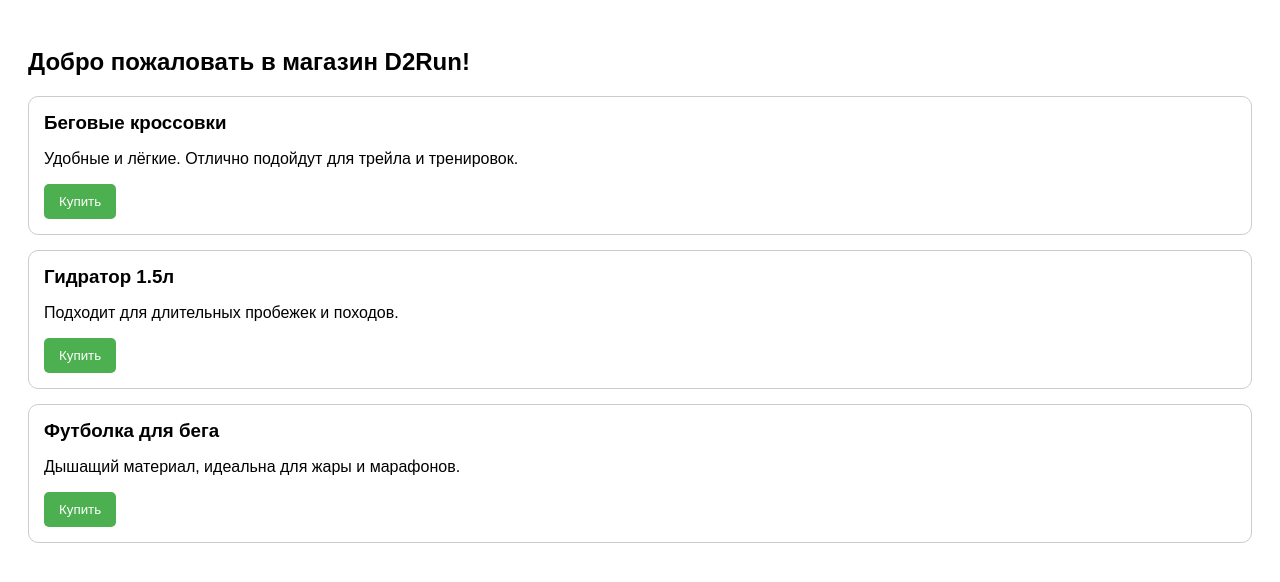
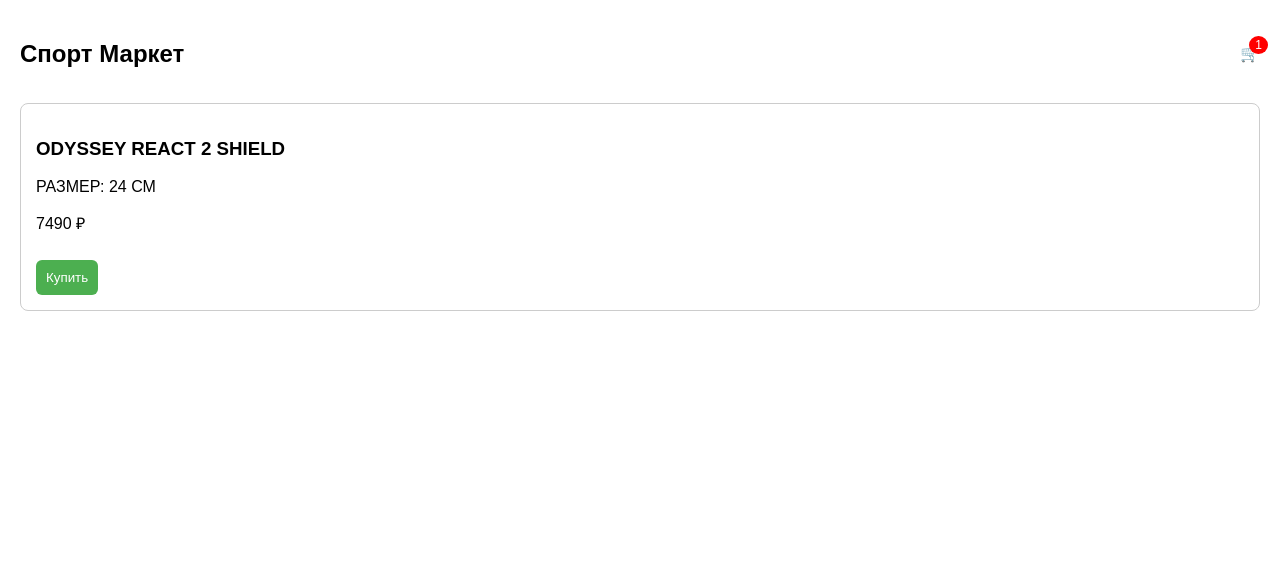
Before and after one commit to D2Run/d2run-miniapp, a plain HTML site: page index.html in a window 1280 px wide. Both pictures are taken after a click on the button "Купить". Drawn offline with Linux system fonts and the light colour scheme.

Commit message:
Update index.html

```diff
--- a/index.html
+++ b/index.html
@@ -1,69 +1,183 @@
 <!DOCTYPE html>
-<html>
+<html lang="ru">
 <head>
-  <meta charset="UTF-8" />
+  <meta charset="UTF-8">
   <title>Магазин D2Run</title>
   <script src="https://telegram.org/js/telegram-web-app.js"></script>
   <style>
     body {
+      font-family: sans-serif;
       background-color: var(--tg-theme-bg-color);
       color: var(--tg-theme-text-color);
-      font-family: sans-serif;
+      margin: 0;
       padding: 20px;
+    }
+
+    header {
+      display: flex;
+      justify-content: space-between;
+      align-items: center;
+    }
+
+    .cart-icon {
+      position: relative;
+      cursor: pointer;
+    }
+
+    .cart-icon::after {
+      content: attr(data-count);
+      position: absolute;
+      top: -8px;
+      right: -8px;
+      background: red;
+      color: white;
+      font-size: 12px;
+      padding: 2px 6px;
+      border-radius: 50%;
+      display: none;
+    }
+
+    .cart-icon[data-count]:not([data-count="0"])::after {
+      display: inline-block;
     }
 
     .product {
       border: 1px solid #ccc;
-      border-radius: 10px;
       padding: 15px;
-      margin-bottom: 15px;
-    }
-
-    .product h3 {
-      margin: 0 0 10px;
+      border-radius: 8px;
+      margin-top: 15px;
     }
 
     .product button {
       background-color: #4caf50;
       color: white;
+      padding: 10px;
       border: none;
-      padding: 10px 15px;
-      border-radius: 5px;
+      border-radius: 6px;
+      margin-top: 10px;
       cursor: pointer;
     }
 
-    .product button:hover {
-      background-color: #45a049;
+    #cart, #checkout {
+      display: none;
+    }
+
+    .form-group {
+      margin: 10px 0;
+    }
+
+    .form-group input, .form-group textarea {
+      width: 100%;
+      padding: 10px;
+      font-size: 14px;
+    }
+
+    .submit-btn {
+      background: black;
+      color: white;
+      padding: 15px;
+      width: 100%;
+      border: none;
+      margin-top: 15px;
+      cursor: pointer;
+    }
+
+    .back {
+      font-size: 14px;
+      margin-bottom: 10px;
+      cursor: pointer;
+      color: var(--tg-theme-link-color, #007AFF);
     }
   </style>
 </head>
 <body>
-  <h2>Добро пожаловать в магазин D2Run!</h2>
 
+<header>
+  <h2>Спорт Маркет</h2>
+  <div class="cart-icon" data-count="0" onclick="showCart()">🛒</div>
+</header>
+
+<div id="products">
   <div class="product">
-    <h3>Беговые кроссовки</h3>
-    <p>Удобные и лёгкие. Отлично подойдут для трейла и тренировок.</p>
-    <button onclick="buy('Кроссовки')">Купить</button>
+    <h3>ODYSSEY REACT 2 SHIELD</h3>
+    <p>РАЗМЕР: 24 СМ</p>
+    <p>7490 ₽</p>
+    <button onclick="addToCart('ODYSSEY REACT 2 SHIELD', 7490)">Купить</button>
   </div>
+</div>
 
-  <div class="product">
-    <h3>Гидратор 1.5л</h3>
-    <p>Подходит для длительных пробежек и походов.</p>
-    <button onclick="buy('Гидратор')">Купить</button>
-  </div>
+<div id="cart">
+  <h3>ВАША КОРЗИНА</h3>
+  <ul id="cart-list"></ul>
+  <p><b>ИТОГО:</b> <span id="total"></span> ₽</p>
+  <button class="submit-btn" onclick="proceedToCheckout()">ПЕРЕЙТИ К ОФОРМЛЕНИЮ</button>
+</div>
 
-  <div class="product">
-    <h3>Футболка для бега</h3>
-    <p>Дышащий материал, идеальна для жары и марафонов.</p>
-    <button onclick="buy('Футболка')">Купить</button>
-  </div>
+<div id="checkout">
+  <div class="back" onclick="goBack()">← ВЕРНУТЬСЯ К ТОВАРАМ</div>
+  <div class="form-group"><input type="text" id="name" placeholder="ВВЕДИТЕ ВАШЕ ИМЯ"></div>
+  <div class="form-group"><input type="text" id="telegram" placeholder="@USERNAME"></div>
+  <div class="form-group"><input type="text" id="city" placeholder="ВВЕДИТЕ ВАШ ГОРОД"></div>
+  <div class="form-group"><textarea id="info" placeholder="ДОП. ИНФОРМАЦИЯ, ЕСЛИ НУЖНО"></textarea></div>
+  <button class="submit-btn" onclick="sendOrder()">ОТПРАВИТЬ ЗАЯВКУ</button>
+</div>
 
-  <script>
-    function buy(product) {
-      alert("Вы выбрали: " + product);
-      // если хочешь передавать обратно в бота:
-      // Telegram.WebApp.sendData(product);
-    }
-  </script>
+<script>
+  let cart = [];
+
+  function addToCart(product, price) {
+    cart.push({ product, price });
+    document.querySelector('.cart-icon').setAttribute('data-count', cart.length);
+    alert("Товар добавлен в корзину");
+  }
+
+  function showCart() {
+    document.getElementById('products').style.display = 'none';
+    document.getElementById('cart').style.display = 'block';
+    document.getElementById('checkout').style.display = 'none';
+
+    const list = document.getElementById('cart-list');
+    list.innerHTML = "";
+    let total = 0;
+    cart.forEach((item, index) => {
+      const li = document.createElement("li");
+      li.textContent = `${item.product} — ${item.price} ₽`;
+      list.appendChild(li);
+      total += item.price;
+    });
+    document.getElementById('total').textContent = total;
+  }
+
+  function proceedToCheckout() {
+    document.getElementById('cart').style.display = 'none';
+    document.getElementById('checkout').style.display = 'block';
+  }
+
+  function goBack() {
+    document.getElementById('products').style.display = 'block';
+    document.getElementById('cart').style.display = 'none';
+    document.getElementById('checkout').style.display = 'none';
+  }
+
+  function sendOrder() {
+    const name = document.getElementById('name').value;
+    const telegram = document.getElementById('telegram').value;
+    const city = document.getElementById('city').value;
+    const info = document.getElementById('info').value;
+
+    const order = {
+      name,
+      telegram,
+      city,
+      info,
+      cart
+    };
+
+    Telegram.WebApp.sendData(JSON.stringify(order));
+    alert("Заявка отправлена!");
+    Telegram.WebApp.close();
+  }
+</script>
+
 </body>
 </html>
```
